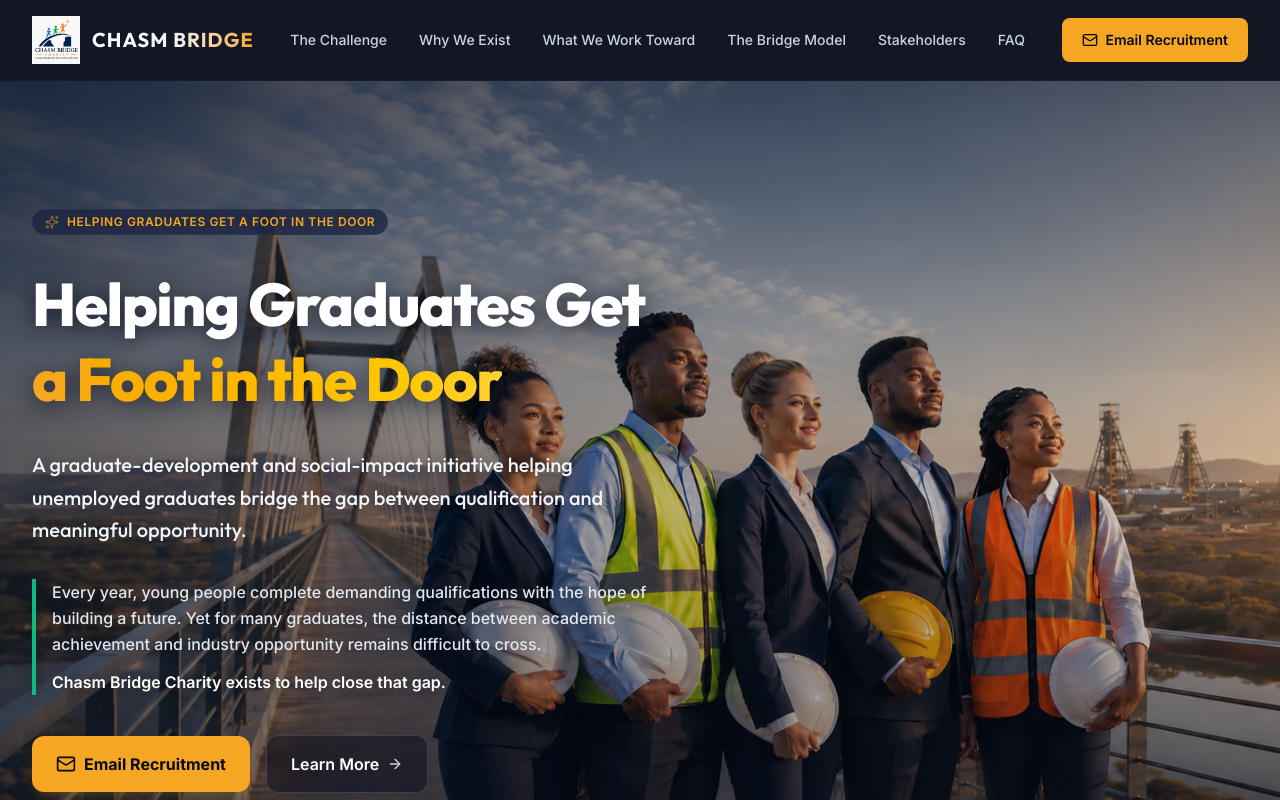
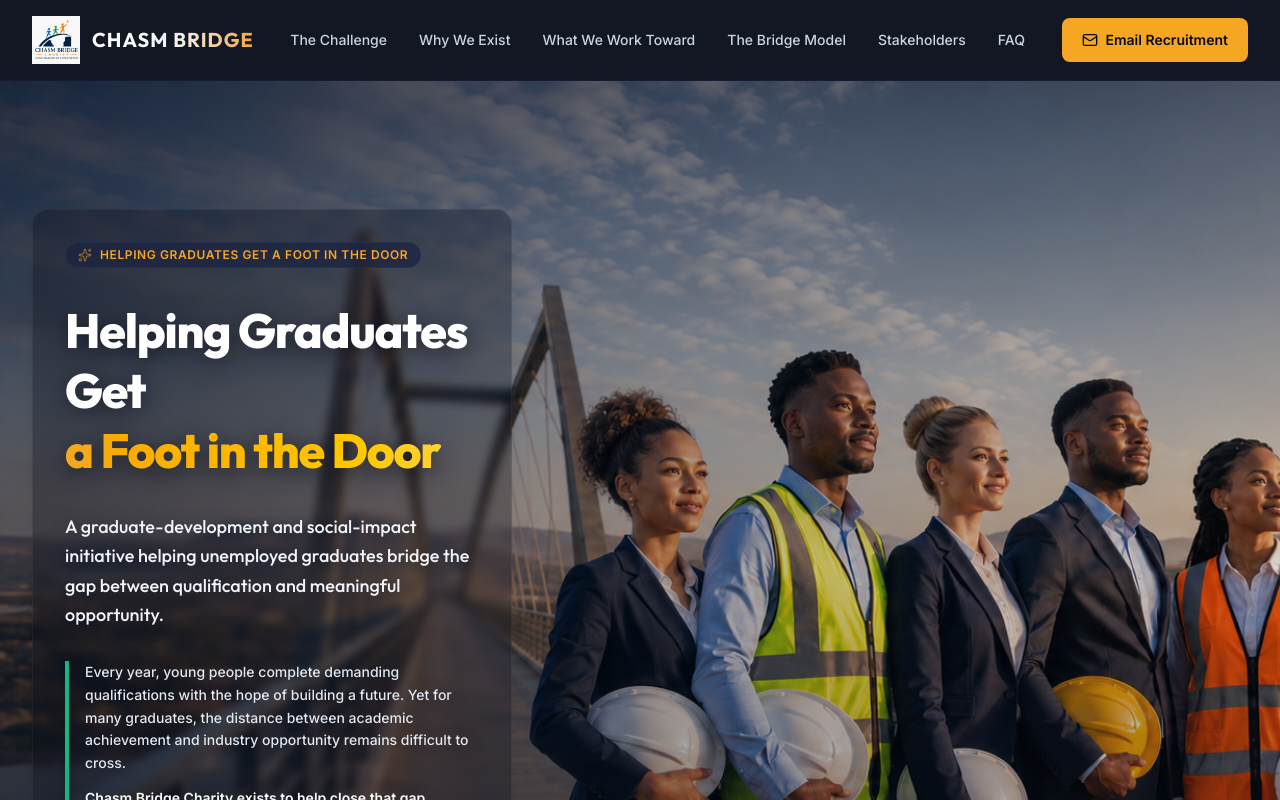
Before and after one commit to Ndumiso-Y/ChasmBridgeCharity-, a React (Vite) app: page / in a window 1280 px wide. Shown: the top 800 px of the page. Built offline with nearby package versions, Linux system fonts and the light colour scheme.

Commit message:
Refine Chasm hero image visibility

```diff
--- a/src/App.jsx
+++ b/src/App.jsx
@@ -236,7 +236,7 @@ function App() {
             <img
               src={heroImg}
               alt="Graduates facing forward towards a brighter industrial horizon"
-              className="w-full h-full object-cover object-center md:object-[80%_center]"
+              className="w-full h-full object-cover object-center md:object-[32%_center]"
             />
             {/* Full image overlay: rgba(0, 20, 45, 0.15) */}
             <div className="absolute inset-0 z-10" style={{ backgroundColor: 'rgba(0, 20, 45, 0.15)' }}></div>
@@ -246,27 +246,27 @@ function App() {
             <div className="absolute inset-0 z-10 bg-gradient-to-t from-brand-navy-dark/40 via-transparent to-brand-navy-dark/35"></div>
           </div>
 
-          <div className="relative z-20 max-w-7xl mx-auto px-4 sm:px-6 lg:px-8 w-full">
-            {/* Left-aligned content container, max-width around 620px to sit in negative space */}
-            <div className="max-w-[620px] space-y-6 lg:space-y-8 text-left">
+          <div className="relative z-20 max-w-7xl mx-auto px-4 sm:px-6 lg:px-8 w-full flex justify-start">
+            {/* Narrow, elegant, highly translucent glass panel to anchor readability and completely avoid overlap */}
+            <div className="w-full max-w-[480px] bg-brand-navy-dark/30 backdrop-blur-xs border border-white/5 p-6 sm:p-8 rounded-2xl shadow-xl space-y-6 lg:space-y-8 text-left hover:border-white/10 transition-smooth">
 
               <div className="inline-flex items-center gap-2 px-3 py-1 rounded-full bg-brand-navy-light/80 border border-slate-700/40 text-brand-gold text-xs font-semibold uppercase tracking-wider hover-lift">
                 <Sparkles className="w-3.5 h-3.5 animate-pulse" />
                 Helping Graduates Get a Foot in the Door
               </div>
 
-              <h1 className="text-white text-4xl sm:text-5xl lg:text-6xl font-display font-extrabold tracking-tight leading-tight drop-shadow-[0_4px_12px_rgba(7,11,25,0.75)]">
+              <h1 className="text-white text-3xl sm:text-4xl lg:text-5xl font-display font-extrabold tracking-tight leading-tight drop-shadow-[0_4px_12px_rgba(7,11,25,0.75)]">
                 Helping Graduates Get <br />
                 <span className="bg-gradient-to-r from-brand-gold via-amber-400 to-amber-300 bg-clip-text text-transparent">
                   a Foot in the Door
                 </span>
               </h1>
 
-              <p className="text-slate-100 font-display text-lg sm:text-xl font-medium leading-relaxed max-w-2xl drop-shadow-[0_2px_8px_rgba(7,11,25,0.7)]">
+              <p className="text-slate-100 font-display text-base sm:text-lg font-medium leading-relaxed max-w-2xl drop-shadow-[0_2px_8px_rgba(7,11,25,0.7)]">
                 A graduate-development and social-impact initiative helping unemployed graduates bridge the gap between qualification and meaningful opportunity.
               </p>
 
-              <div className="border-l-4 border-brand-green pl-4 space-y-3 text-slate-200 text-sm sm:text-base font-medium leading-relaxed drop-shadow-[0_2px_8px_rgba(7,11,25,0.7)]">
+              <div className="border-l-4 border-brand-green pl-4 space-y-3 text-slate-200 text-xs sm:text-sm font-medium leading-relaxed drop-shadow-[0_2px_8px_rgba(7,11,25,0.7)]">
                 <p>
                   Every year, young people complete demanding qualifications with the hope of building a future. Yet for many graduates, the distance between academic achievement and industry opportunity remains difficult to cross.
                 </p>
@@ -278,14 +278,14 @@ function App() {
               <div className="flex flex-wrap items-center gap-4 pt-2">
                 <a
                   href="mailto:Recruitment@chasmbridgecharity.com"
-                  className="inline-flex items-center gap-2 bg-brand-gold hover:bg-brand-gold-dark text-brand-navy-dark px-6 py-4 rounded-xl font-bold hover-lift cursor-pointer shadow-lg shadow-brand-gold/15 focus-visible:outline-none"
+                  className="inline-flex items-center gap-2 bg-brand-gold hover:bg-brand-gold-dark text-brand-navy-dark px-5 py-3.5 rounded-xl font-bold hover-lift cursor-pointer shadow-lg shadow-brand-gold/15 focus-visible:outline-none text-sm"
                 >
-                  <Mail className="w-5 h-5" />
+                  <Mail className="w-4 h-4" />
                   Email Recruitment
                 </a>
                 <a
                   href="#challenge"
-                  className="inline-flex items-center gap-2 bg-brand-navy-dark/45 hover:bg-white/10 backdrop-blur-xs border border-slate-500/40 hover:border-slate-300 text-white px-6 py-4 rounded-xl font-semibold transition-smooth focus-visible:outline-none"
+                  className="inline-flex items-center gap-2 bg-brand-navy-dark/45 hover:bg-white/10 backdrop-blur-xs border border-slate-500/40 hover:border-slate-300 text-white px-5 py-3.5 rounded-xl font-semibold transition-smooth focus-visible:outline-none text-sm"
                 >
                   Learn More
                   <ArrowRight className="w-4 h-4 text-slate-300" />
```
